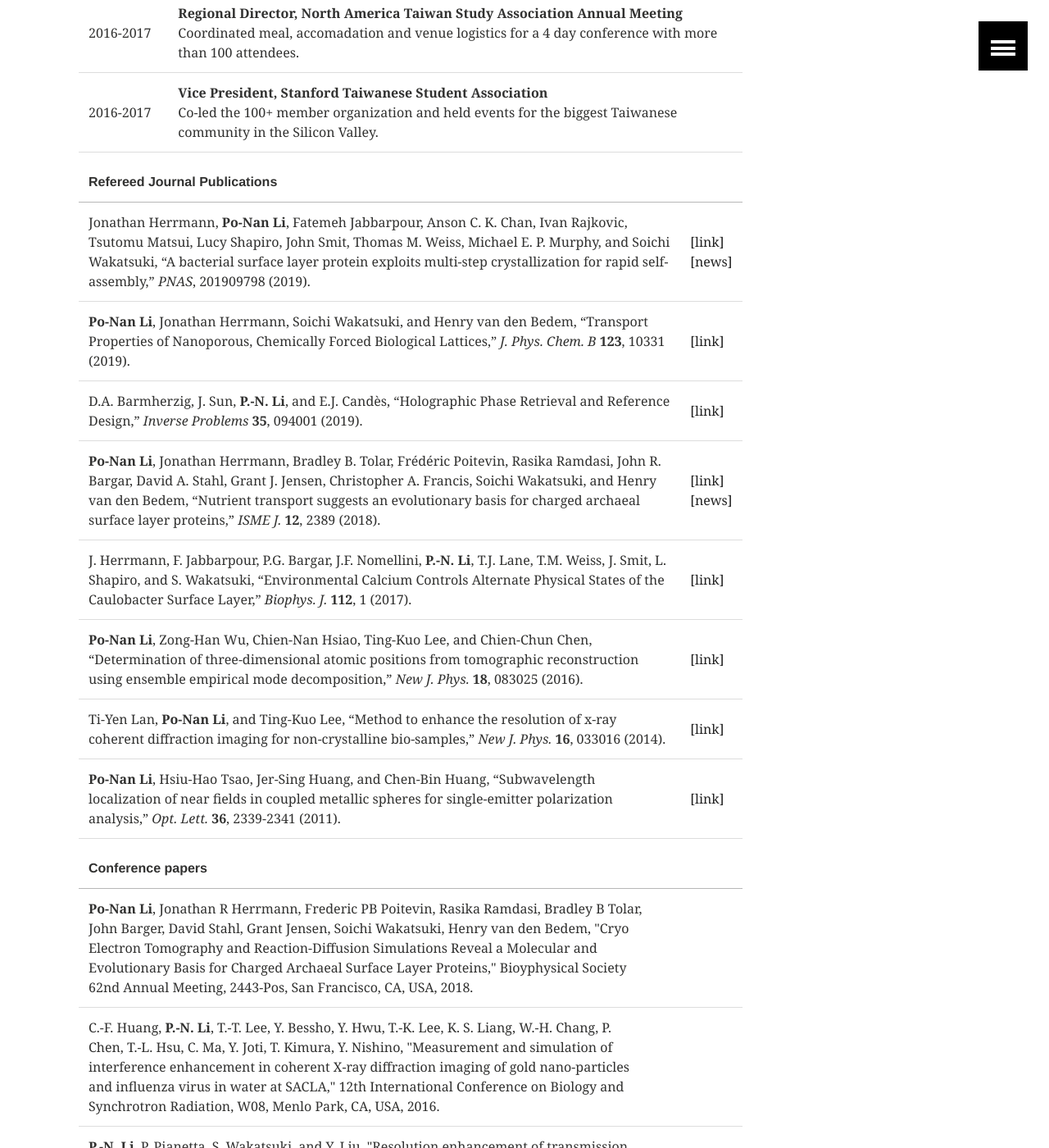
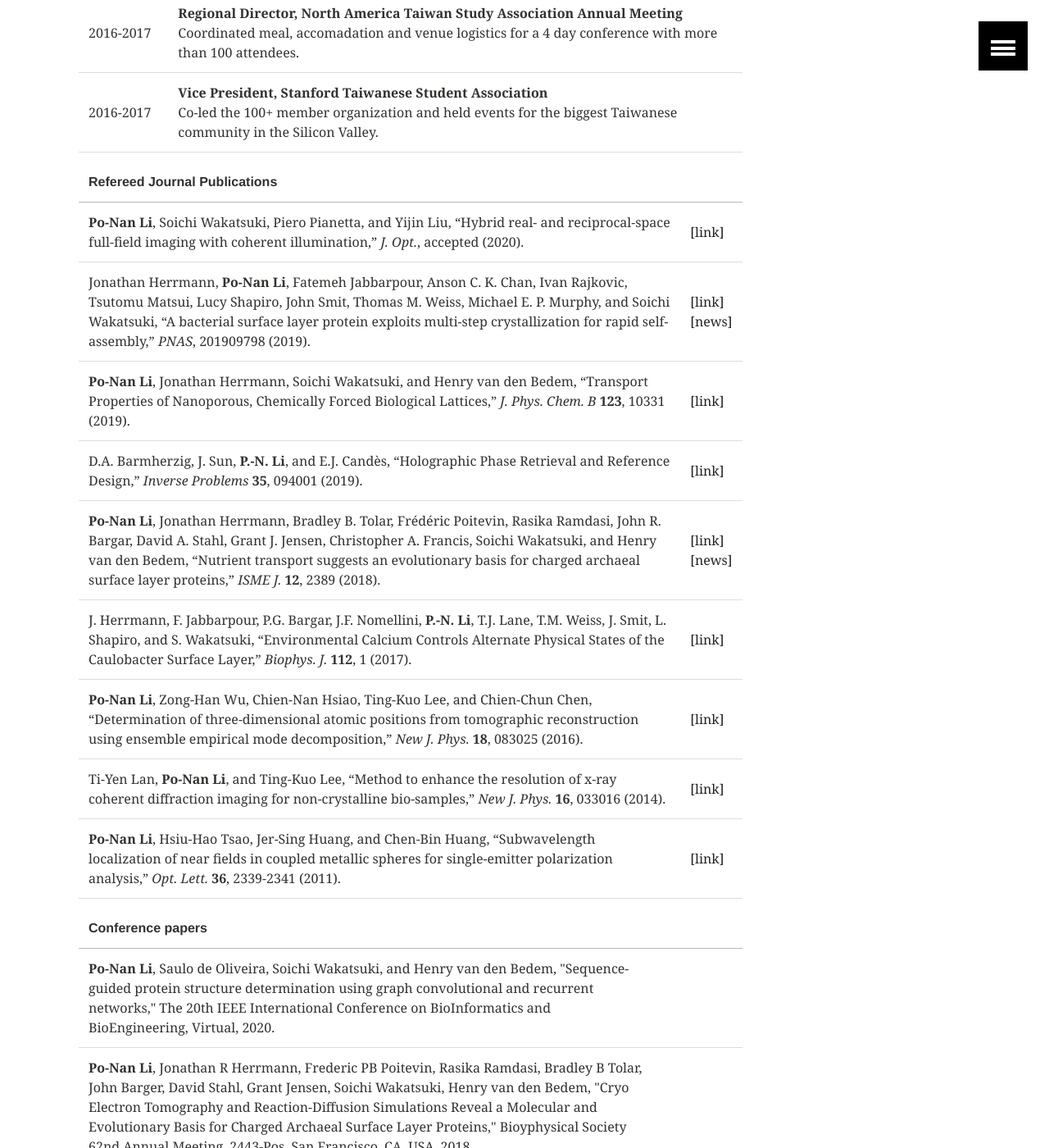
Before and after one commit to leeneil/leeneil.github.io.new, a Jekyll site: the page built from cv.md, in a window 1280 px wide and 1400 px high, scrolled down 2030 px. Shown: the whole window at 82% size. Built offline with Jekyll 4.4.1, drawn with Linux system fonts in a browser that asks for light colours.

Commit message:
new publications

```diff
--- a/cv.md
+++ b/cv.md
@@ -179,6 +179,13 @@ image:
       <th> </th>
     </tr></thead>
     <tr>
+      <td><strong>Po-Nan Li</strong>, Soichi Wakatsuki, Piero Pianetta, and Yijin Liu, “Hybrid real- and reciprocal-space full-field imaging with coherent illumination,” <em>J. Opt.</em>, accepted (2020).
+      </td>
+      <td>
+      <a href="https://doi.org/10.1088/2040-8986/abbeca" target="_blank">[link]</a>
+      </td>
+    </tr>
+    <tr>
       <td>Jonathan Herrmann, <strong>Po-Nan Li</strong>, Fatemeh Jabbarpour, Anson C. K. Chan, Ivan Rajkovic, Tsutomu Matsui, Lucy Shapiro, John Smit, Thomas M. Weiss, Michael E. P. Murphy, and Soichi Wakatsuki, “A bacterial surface layer protein exploits multi-step crystallization for rapid self-assembly,” <em>PNAS</em>, 201909798 (2019).
       </td>
       <td>
@@ -245,6 +252,12 @@ image:
       <th><strong>Conference papers</strong></th>
       <th> </th>
     </tr></thead>
+    <tr>
+      <td><strong>Po-Nan Li</strong>, Saulo de Oliveira, Soichi Wakatsuki, and Henry van den Bedem, "Sequence-guided protein structure determination using graph convolutional and recurrent networks," The 20th IEEE International Conference on BioInformatics and BioEngineering, Virtual, 2020.
+      </td>
+      <td>
+      </td>
+    </tr>
     <tr>
       <td><strong>Po-Nan Li</strong>, Jonathan R Herrmann, Frederic PB Poitevin, Rasika Ramdasi, Bradley B Tolar, John Barger, David Stahl, Grant Jensen, Soichi Wakatsuki, Henry van den Bedem, "Cryo Electron Tomography and Reaction-Diffusion Simulations Reveal a Molecular and Evolutionary Basis for Charged Archaeal Surface Layer Proteins," Bioyphysical Society 62nd Annual Meeting, 2443-Pos, San Francisco, CA, USA, 2018.
       </td>
```
